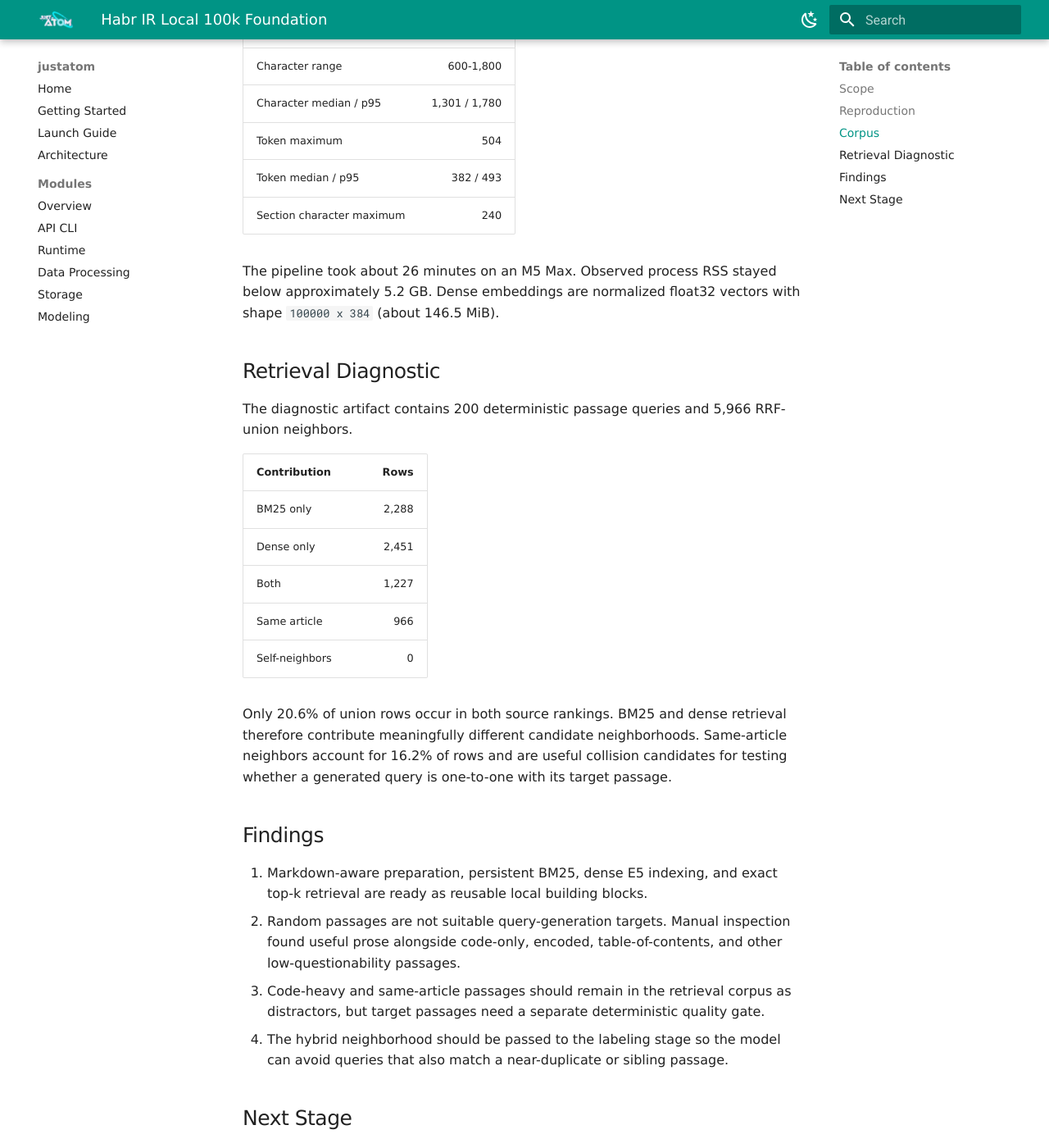
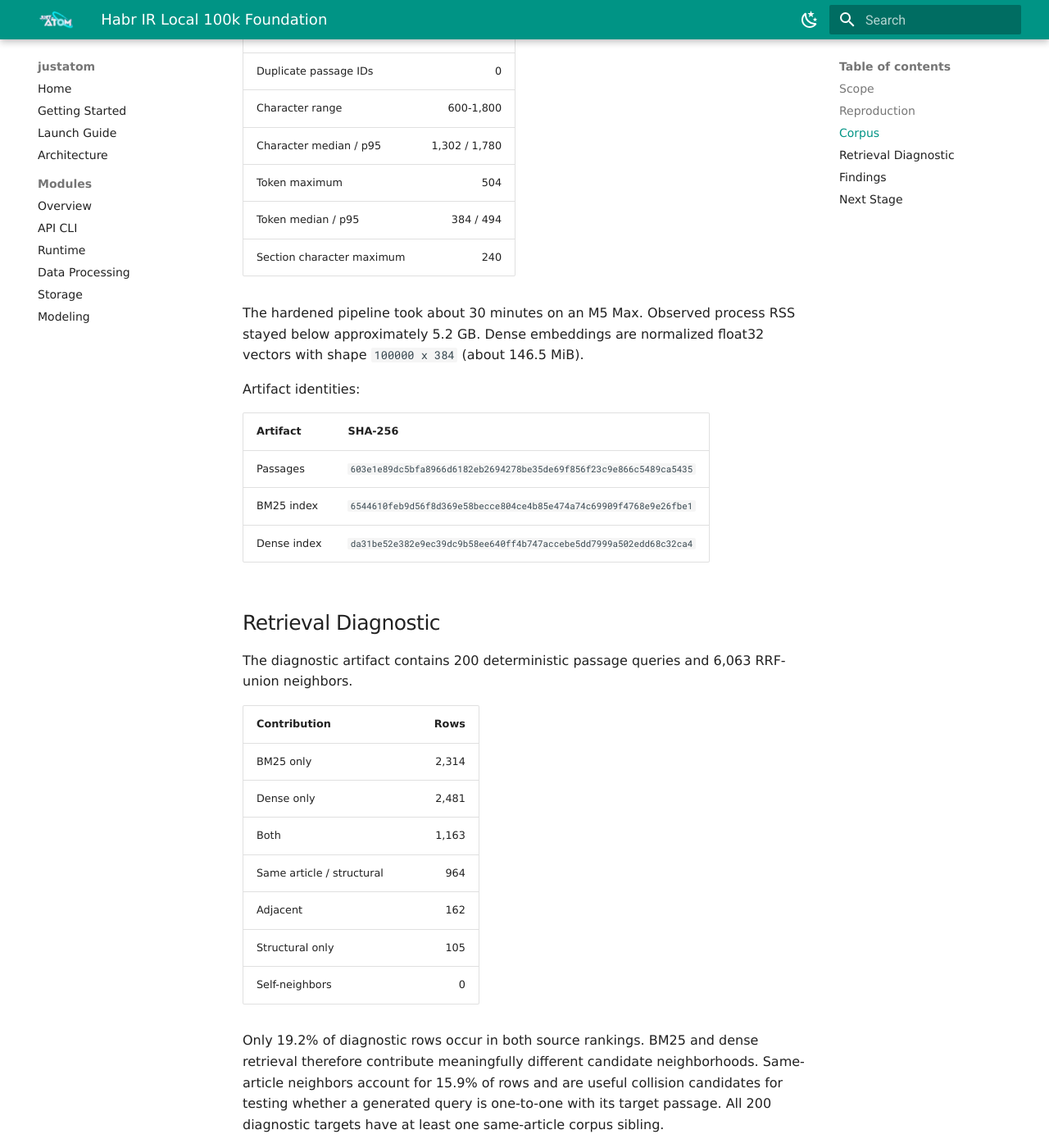
Before and after one commit to atomicai/justatom, an MkDocs documentation site: the page built from docs/research/habr-ir-local-100k-foundation.md, in a window 1280 px wide and 1400 px high, scrolled down 961 px. Shown: the whole window at 82% size. Built offline with MkDocs 1.6.1 and Material for MkDocs 9.7.7, drawn with Linux system fonts in a browser that asks for light colours; some of the changed text lies outside the part shown.

Commit message:
fix: require corpus siblings for IR targets

```diff
--- a/docs/research/habr-ir-local-100k-foundation.md
+++ b/docs/research/habr-ir-local-100k-foundation.md
@@ -7,7 +7,9 @@
 This run validates the local corpus and retrieval foundation only. It does not
 yet contain generated queries, qrels, train/dev/test splits, or human labels.
 
-Source: private `justatom/habr-ds`, Russian articles, revision `main`.
+Source: private `justatom/habr-ds`, Russian articles, revision
+`2c6fddf3812055062ce7cd5b1d00e24a6fe5f427`. Dense model revision:
+`614241f622f53c4eeff9890bdc4f31cfecc418b3`.
 
 ## Reproduction
 
@@ -31,35 +33,46 @@
 | Property | Value |
 | --- | ---: |
 | Passages | 100,000 |
-| Represented articles | 23,968 |
+| Represented articles | 24,226 |
 | Duplicate passage IDs | 0 |
 | Character range | 600-1,800 |
-| Character median / p95 | 1,301 / 1,780 |
+| Character median / p95 | 1,302 / 1,780 |
 | Token maximum | 504 |
-| Token median / p95 | 382 / 493 |
+| Token median / p95 | 384 / 494 |
 | Section character maximum | 240 |
 
-The pipeline took about 26 minutes on an M5 Max. Observed process RSS stayed
+The hardened pipeline took about 30 minutes on an M5 Max. Observed process RSS stayed
 below approximately 5.2 GB. Dense embeddings are normalized float32 vectors
 with shape `100000 x 384` (about 146.5 MiB).
 
+Artifact identities:
+
+| Artifact | SHA-256 |
+| --- | --- |
+| Passages | `603e1e89dc5bfa8966d6182eb2694278be35de69f856f23c9e866c5489ca5435` |
+| BM25 index | `6544610feb9d56f8d369e58becce804ce4b85e474a74c69909f4768e9e26fbe1` |
+| Dense index | `da31be52e382e9ec39dc9b58ee640ff4b747accebe5dd7999a502edd68c32ca4` |
+
 ## Retrieval Diagnostic
 
-The diagnostic artifact contains 200 deterministic passage queries and 5,966
+The diagnostic artifact contains 200 deterministic passage queries and 6,063
 RRF-union neighbors.
 
 | Contribution | Rows |
 | --- | ---: |
-| BM25 only | 2,288 |
-| Dense only | 2,451 |
-| Both | 1,227 |
-| Same article | 966 |
+| BM25 only | 2,314 |
+| Dense only | 2,481 |
+| Both | 1,163 |
+| Same article / structural | 964 |
+| Adjacent | 162 |
+| Structural only | 105 |
 | Self-neighbors | 0 |
 
-Only 20.6% of union rows occur in both source rankings. BM25 and dense retrieval
+Only 19.2% of diagnostic rows occur in both source rankings. BM25 and dense retrieval
 therefore contribute meaningfully different candidate neighborhoods. Same-article
-neighbors account for 16.2% of rows and are useful collision candidates for
+neighbors account for 15.9% of rows and are useful collision candidates for
 testing whether a generated query is one-to-one with its target passage.
+All 200 diagnostic targets have at least one same-article corpus sibling.
 
 ## Findings
 
@@ -72,6 +85,9 @@
    distractors, but target passages need a separate deterministic quality gate.
 4. The hybrid neighborhood should be passed to the labeling stage so the model
    can avoid queries that also match a near-duplicate or sibling passage.
+5. Passage-level corpus capping can leave singleton articles in the distractor
+   corpus. The target sampler excludes them while retaining their passages as
+   legitimate retrieval distractors.
 
 ## Next Stage
 
```
Also changed, not shown: other parts of docs/research/habr-ir-local-100k-foundation.md (+1 -1 lines), 2 other files.
